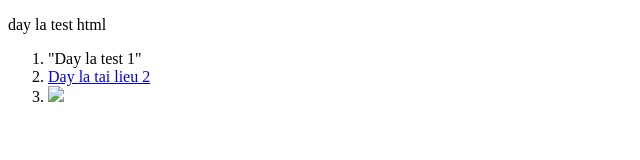
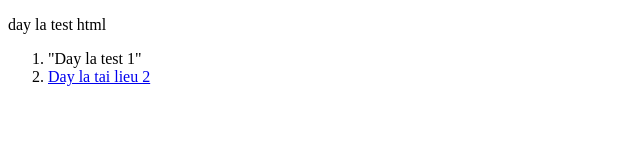
Before and after one commit to nhoktuan379/hoangtuan342.github.io, a plain HTML site: page index.html in a window 1280 px wide. Shown: the full height of the page, 0-640 px from the left. Drawn offline with Linux system fonts and the light colour scheme.

Commit message:
Add files via upload

```diff
--- a/index.html
+++ b/index.html
@@ -12,9 +12,6 @@
 			Day la tai lieu 2
 		</a>
 	</li>
-	<li>
-		<img src="C:\Users\duong\OneDrive\Pictures\375px-Carl_Friedrich_Gauss_1840_by_Jensen.jpg">
-	</li>
 </ol>
 </body>
 </html>
```
